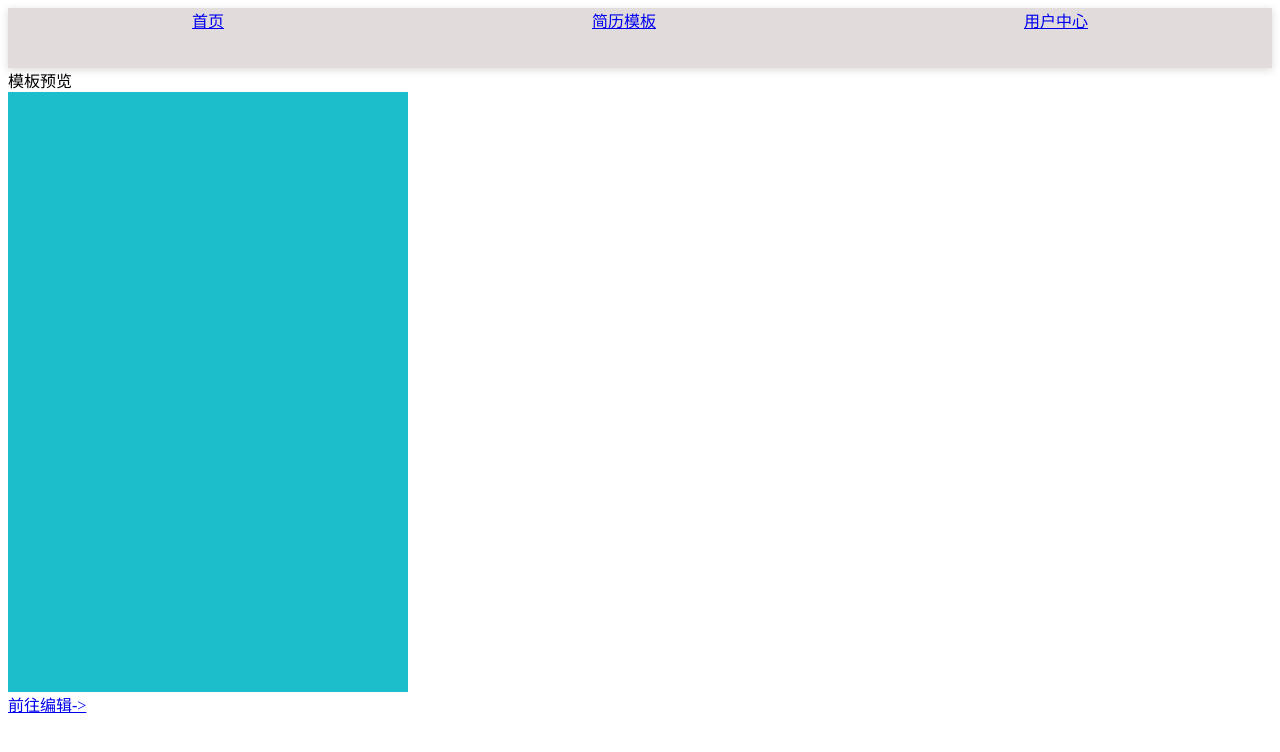
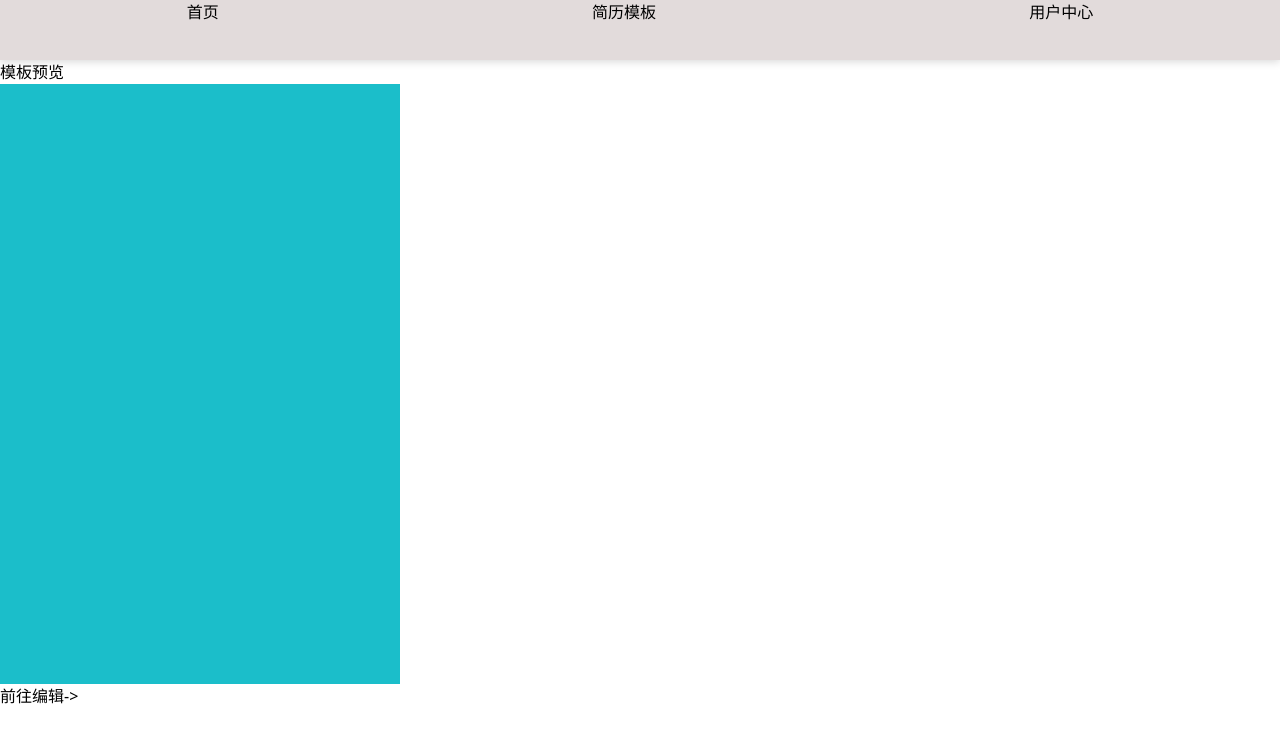
Before and after one commit to codepaintstudio/cp-resume, a Vue app: page /cv/1 in a window 1280 px wide. Shown: the top 752 px of the page. Built offline with nearby package versions, Linux system fonts and the light colour scheme; the HTML template or start-up script is replaced by a standard one.

Commit message:
chore:tailwind工具安装

```diff
--- a/package.json
+++ b/package.json
@@ -13,7 +13,9 @@
     "format": "prettier --write src/"
   },
   "dependencies": {
+    "@tailwindcss/vite": "^4.0.9",
     "pinia": "^3.0.1",
+    "tailwindcss": "^4.0.9",
     "vue": "^3.5.13",
     "vue-router": "^4.5.0"
   },
--- a/src/assets/styles/common.css
+++ b/src/assets/styles/common.css
@@ -0,0 +1 @@
+@import "tailwindcss"
--- a/src/views/CvTemplatePreview/CvTemplatePreview.vue
+++ b/src/views/CvTemplatePreview/CvTemplatePreview.vue
@@ -11,6 +11,5 @@
   width: 400px;
   height: 600px;
   background-color: rgb(27, 190, 202);
-  ;
 }
 </style>
--- a/vite.config.ts
+++ b/vite.config.ts
@@ -4,11 +4,14 @@ import { defineConfig } from 'vite'
 import vue from '@vitejs/plugin-vue'
 import vueDevTools from 'vite-plugin-vue-devtools'
 
+import tailwindcss from '@tailwindcss/vite'
+
 // https://vite.dev/config/
 export default defineConfig({
   plugins: [
     vue(),
     vueDevTools(),
+    tailwindcss()
   ],
   resolve: {
     alias: {
```
Also changed, not shown: 1 other file (tests, documents, lock files or other folders).
